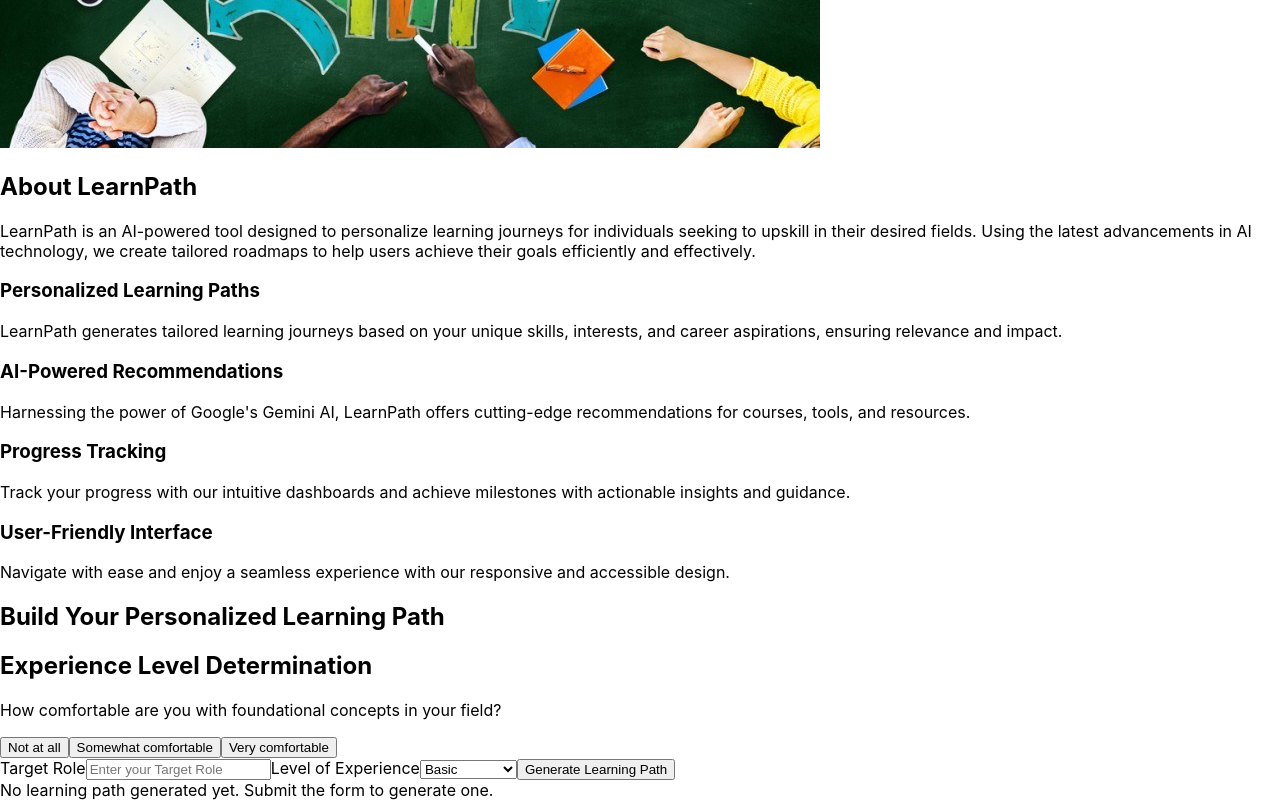
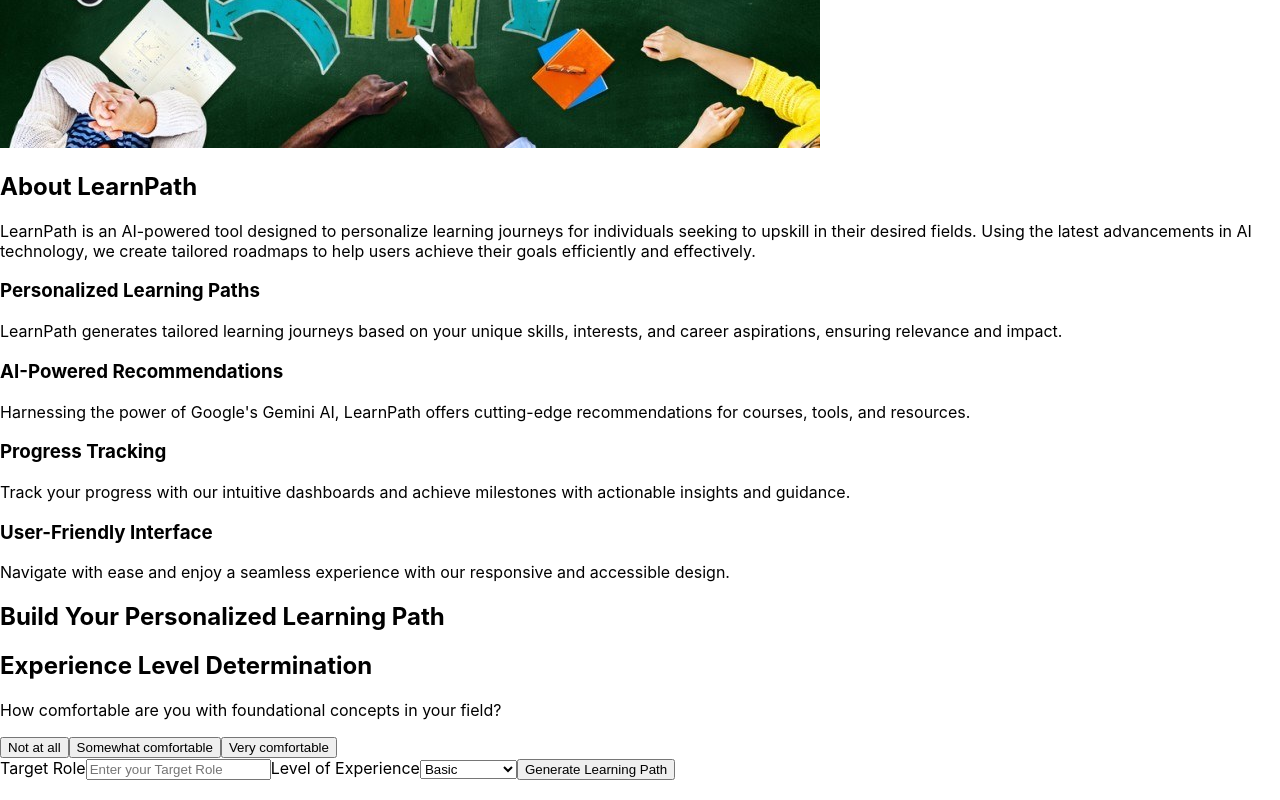
Before and after one commit to JayeshWani7/LearnPath, a React (Create React App) app: page / in a window 1280 px wide. Shown: the part 691-1491 px from the top of the page. Built offline with nearby package versions, Linux system fonts and the light colour scheme.

Commit message:
Update LearningPathGenerator to accept initialExperience prop and synchronize form state; refactor form structure

```diff
--- a/src/App.js
+++ b/src/App.js
@@ -39,7 +39,7 @@
                 <ExperienceChatbot setLevelOfExperience={setLevelOfExperience} />
               )}
             </div>
-            <LearningPathGenerator isAuthenticated={isAuthenticated} user={user} />
+            <LearningPathGenerator isAuthenticated={isAuthenticated} user={user} initialExperience={levelOfExperience} />
           </div>
         </section>
       </main>
--- a/src/components/LearningPathGenerator.jsx
+++ b/src/components/LearningPathGenerator.jsx
@@ -1,8 +1,11 @@
-import React, { useState } from "react";
+import React, { useState, useEffect } from "react";
 import useFetchLearningPath from "../hooks/useFetchLearningPath";
 
-const LearningPathGenerator = ({ isAuthenticated }) => {
-  const [formData, setFormData] = useState({ targetRole: "", levelOfExperience: "Basic" });
+const LearningPathGenerator = ({ isAuthenticated, user, initialExperience }) => {
+  const [formData, setFormData] = useState({
+    targetRole: "",
+    levelOfExperience: initialExperience || "Basic",
+  });
   const [learningPath, setLearningPath] = useState([]);
   const { fetchLearningPath, loading, error } = useFetchLearningPath();
 
@@ -25,10 +28,17 @@
     }
   };
 
+  useEffect(() => {
+    // Update the formData when the initialExperience prop changes
+    setFormData((prev) => ({
+      ...prev,
+      levelOfExperience: initialExperience || "Basic",
+    }));
+  }, [initialExperience]);
+
   return (
     <div className="container mx-auto p-6 bg-white rounded-lg shadow-lg">
       <form onSubmit={handleSubmit} className="space-y-4 mb-6">
-    {/* Label for Target Role */}
         <label htmlFor="targetRole" className="block text-gray-700 font-medium">
           Target Role
         </label>
@@ -43,7 +53,6 @@
           required
         />
 
-    {/* Label for Level of Experience */}
         <label htmlFor="levelOfExperience" className="block text-gray-700 font-medium">
           Level of Experience
         </label>
@@ -60,7 +69,6 @@
           <option value="Advanced">Advanced</option>
         </select>
 
-    {/* Submit Button */}
         <button
           type="submit"
           className="w-full p-2 bg-blue-600 text-white rounded hover:bg-blue-700"
@@ -71,17 +79,14 @@
         {error && <p className="text-red-500 mt-2">{error}</p>}
       </form>
 
-      {learningPath.length === 0 ? (
-        !loading && (
-          <div className="text-center text-gray-600 mt-10">
-            No learning path generated yet. Submit the form to generate one.
-          </div>
-        )
-      ) : (
+      {learningPath.length > 0 && (
         <div className="p-6 bg-gray-50 rounded-lg shadow-lg">
           <h1 className="text-3xl font-bold text-gray-800 mb-6 text-center">Learning Path</h1>
           {learningPath.map((phase, index) => (
-            <div key={index} className="mb-8 p-6 border rounded-lg bg-white shadow hover:shadow-md transition-shadow">
+            <div
+              key={index}
+              className="mb-8 p-6 border rounded-lg bg-white shadow hover:shadow-md transition-shadow"
+            >
               <h2 className="text-2xl font-semibold text-gray-700 mb-2">{phase.title}</h2>
               <p className="text-gray-600 mb-4">{phase.description}</p>
               <p className="text-sm text-gray-500 mb-4">
@@ -90,7 +95,9 @@
               <h3 className="text-lg font-medium text-gray-800 mb-3">Resources:</h3>
               <ul className="list-disc pl-5 space-y-2">
                 {phase.resources.map((resource, idx) => (
-                  <li key={idx} className="text-gray-600">{resource}</li>
+                  <li key={idx} className="text-gray-600">
+                    {resource}
+                  </li>
                 ))}
               </ul>
             </div>
```
Lines whose indentation alone changed are shown as unchanged.
